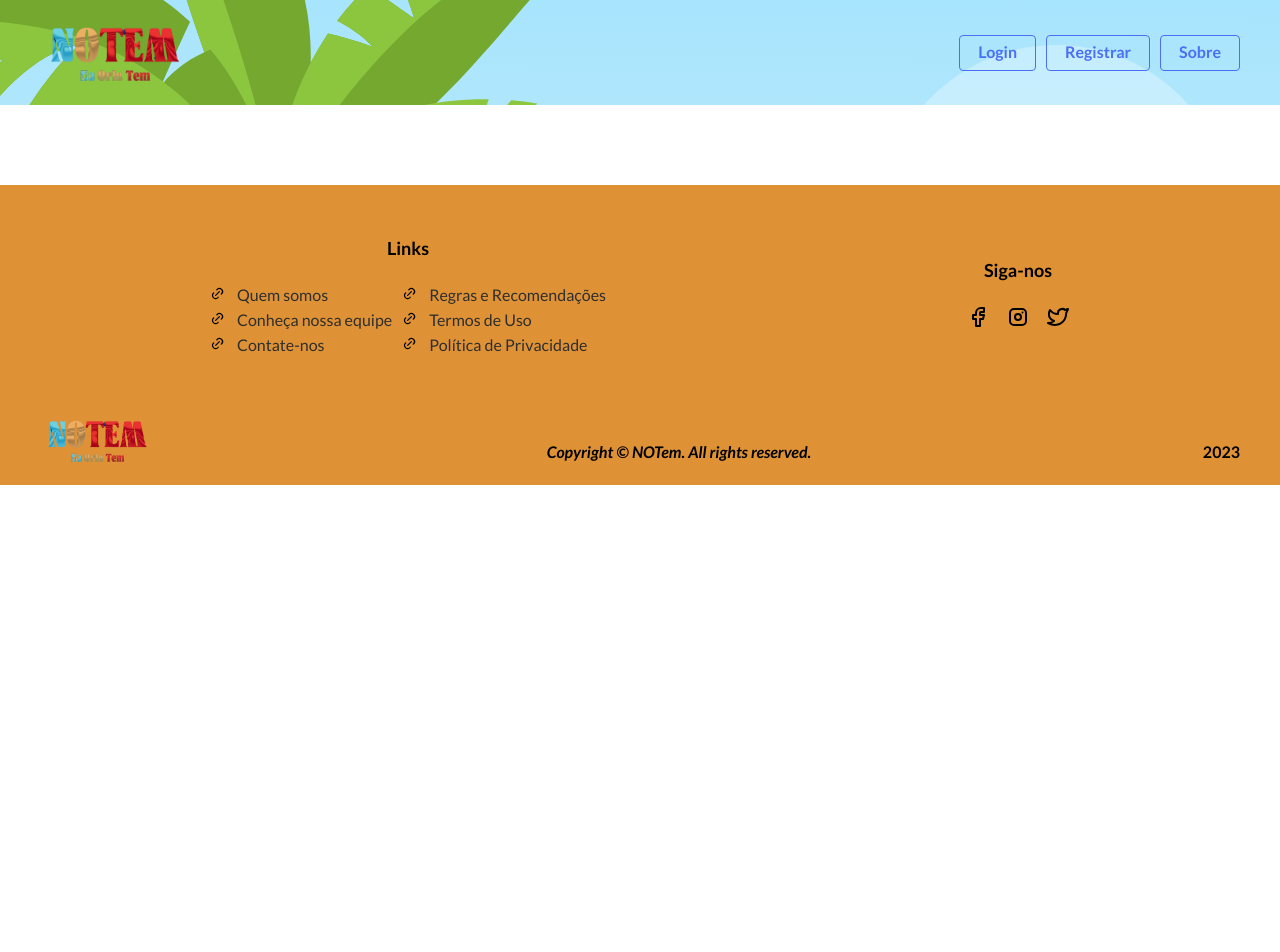
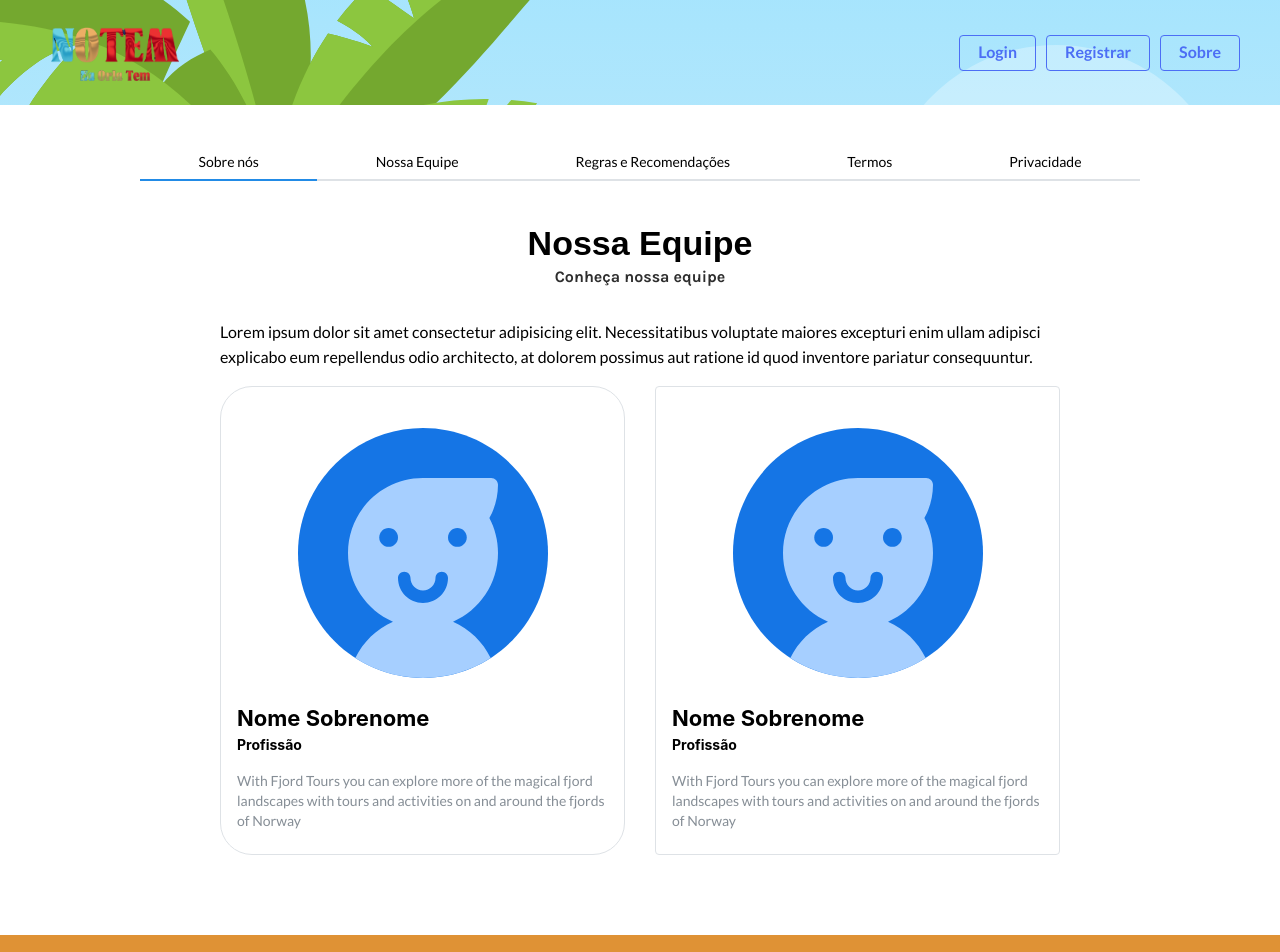
Before and after one commit to bruno-calasans-ifpe/project-notem-client, a React (Vite) app: page /about/team in a window 1280 px wide. Shown: the top 952 px of the page. Before the commit the page ends 800 px from the top, so only its background shows below. Built offline with nearby package versions, Linux system fonts and the light colour scheme.

Commit message:
create team tab

```diff
--- a/src/App.tsx
+++ b/src/App.tsx
@@ -12,6 +12,7 @@ import Footer from './layout/Footer/Footer'
 // Views
 import About from './view/About/About'
 import AboutUs from './view/About/AboutUs/AboutUs'
+import Team from './view/About/Team/Team'
 
 function App() {
   return (
@@ -27,6 +28,11 @@ function App() {
               path="about-us"
               element={<AboutUs />}
             />
+
+            <Route
+              path="team"
+              element={<Team />}
+            />
           </Route>
         </Routes>
       </Main>
--- a/src/view/About/About.tsx
+++ b/src/view/About/About.tsx
@@ -21,12 +21,16 @@ function About() {
     }
   }, [location.hash])
 
+  const changeTabHandler = (value: PossibleTabs) => {
+    setActiveTab(value)
+    navigate(`${value}`)
+  }
+
   return (
-    // eslint-disable-next-line react/jsx-no-useless-fragment
     <Flex>
       <Tabs
         value={activeTab}
-        onChange={(value) => navigate(`${value}`)}
+        onChange={changeTabHandler}
       >
         <Tabs.List grow>
           <Tabs.Tab value={tabs[0]}>Sobre nós</Tabs.Tab>
--- /dev/null
+++ b/src/view/About/Team/Team.tsx
@@ -0,0 +1,70 @@
+import { Card, Group, Avatar, Image, Title, Text, Flex } from '@mantine/core'
+import Section from '../../../components/Section/Section'
+
+function OurTeam() {
+  return (
+    <Section
+      title="Nossa Equipe"
+      subtitle="Conheça nossa equipe"
+      titleColor="black"
+    >
+      Lorem ipsum dolor sit amet consectetur adipisicing elit. Necessitatibus voluptate maiores excepturi enim ullam
+      adipisci explicabo eum repellendus odio architecto, at dolorem possimus aut ratione id quod inventore pariatur
+      consequuntur.
+      <Flex
+        mt="md"
+        gap={30}
+      >
+        <Card
+          radius="xl"
+          withBorder
+        >
+          <Image
+            src="/imgs/dummy-avatar.svg"
+            w={300}
+            h={300}
+            style={{
+              marginLeft: 'auto',
+              marginRight: 'auto',
+            }}
+          />
+
+          <Title order={3}>Nome Sobrenome</Title>
+          <Title order={6}>Profissão</Title>
+          <Text
+            size="sm"
+            c="dimmed"
+            mt="md"
+          >
+            With Fjord Tours you can explore more of the magical fjord landscapes with tours and activities on and
+            around the fjords of Norway
+          </Text>
+        </Card>
+        <Card withBorder>
+          <Image
+            src="/imgs/dummy-avatar.svg"
+            w={300}
+            h={300}
+            style={{
+              marginLeft: 'auto',
+              marginRight: 'auto',
+            }}
+          />
+
+          <Title order={3}>Nome Sobrenome</Title>
+          <Title order={6}>Profissão</Title>
+          <Text
+            size="sm"
+            c="dimmed"
+            mt="md"
+          >
+            With Fjord Tours you can explore more of the magical fjord landscapes with tours and activities on and
+            around the fjords of Norway
+          </Text>
+        </Card>
+      </Flex>
+    </Section>
+  )
+}
+
+export default OurTeam
```
Also changed, not shown: public/imgs/dummy-avatar.svg (added).
